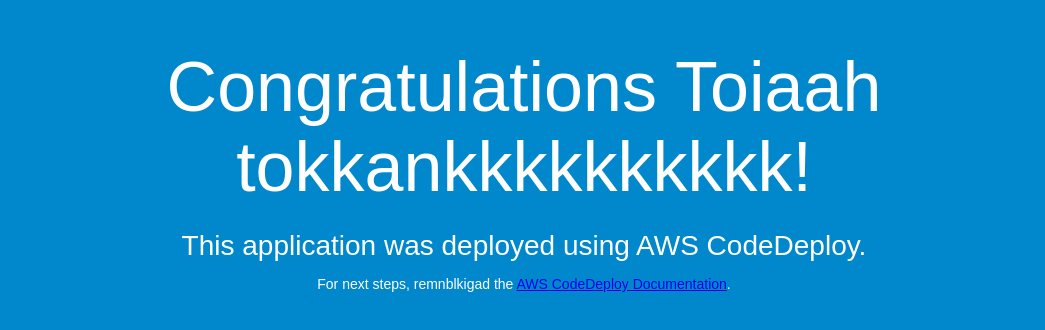
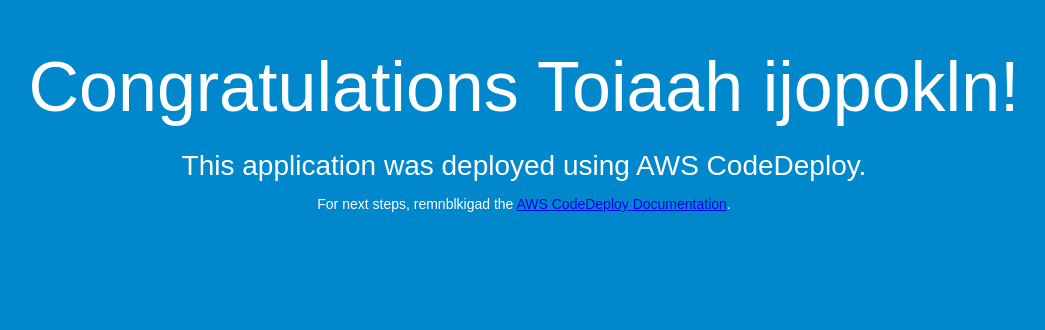
Before and after one commit to swathyjayaseelan/test, a plain HTML site: page index.html in a window 1280 px wide. Shown: the whole page, without its empty margins (116-1161 px from the left). Drawn offline with Linux system fonts and the light colour scheme.

Commit message:
Update index.html

```diff
--- a/index.html
+++ b/index.html
@@ -26,7 +26,7 @@
 </head>
 <body>
   <div align="center">
-    <h1>Congratulations Toiaah tokkankkkkkkkkkk!</h1>
+    <h1>Congratulations Toiaah ijopokln!</h1>
     <h2>This application was deployed using AWS CodeDeploy.</h2>
     <p>For next steps, remnblkigad the <a href="http://aws.amazon.com/documentation/codedeploy">AWS CodeDeploy Documentation</a>.</p>
   </div>
```
